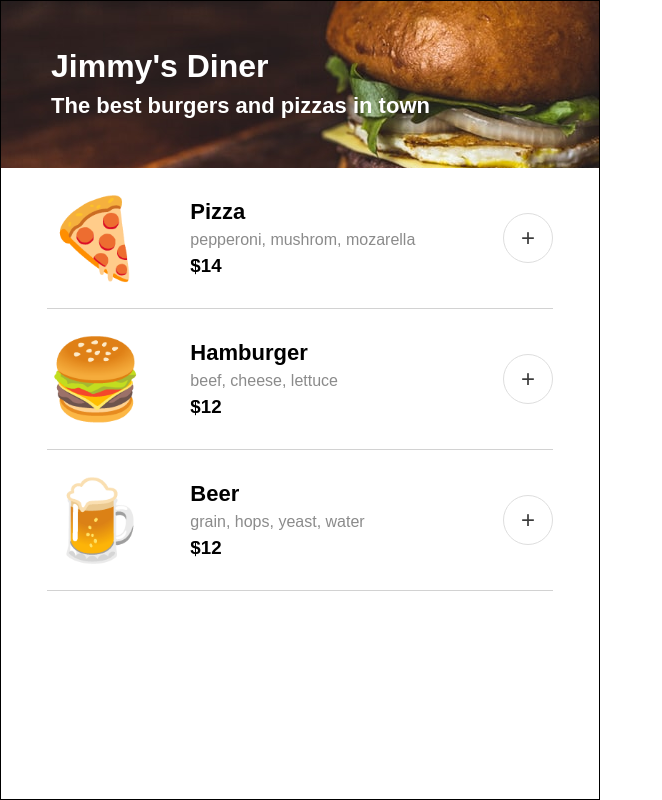
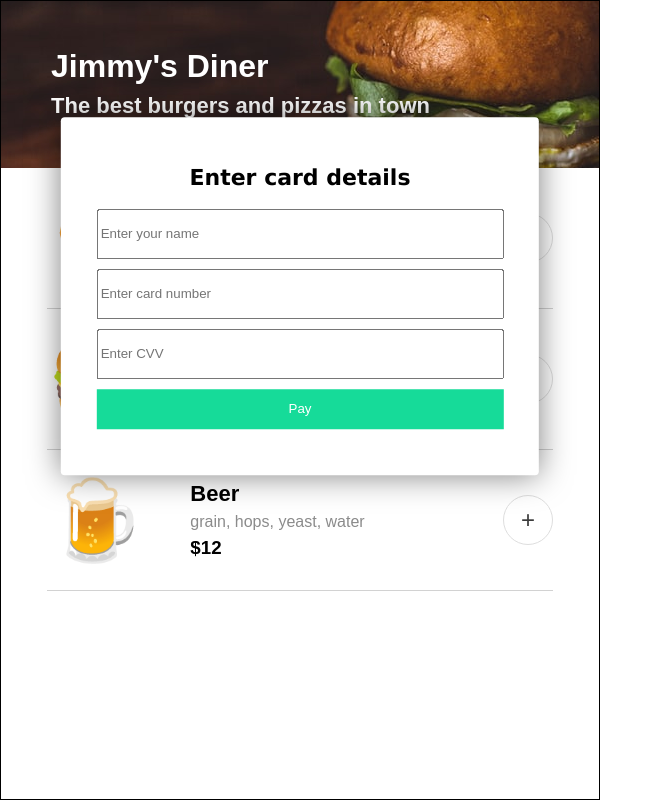
Before and after one commit to tomsamu/scrimba-restaurant-order-app, a website built with Vite: page index.html in a window 1280 px wide. Shown: the whole page, without its empty margins (0-662 px from the left). Built offline with nearby package versions, Linux system fonts and the light colour scheme; a web font is replaced by a local one.

Commit message:
Add payment modal. Next: toggle display none / flex to view.

```diff
--- a/index.css
+++ b/index.css
@@ -17,6 +17,7 @@ h2 {
 }
 
 .container {
+    position: relative;
     width: 100%;
     display: flex;
     flex-direction: column;
@@ -152,3 +153,42 @@ header {
     font-family: Verdana, Geneva, Tahoma, sans-serif;
     font-weight: bold;
 }
+
+/* Payment modal */
+
+#payment-modal {
+    display: flex;
+    flex-direction: column;
+    align-items: center;
+    position: absolute;
+    top: 50%;
+    left: 50%;
+    transform: translate(-50%, -50%);
+    padding: 30px 0;
+    width: 80%;
+    background-color: white;
+    filter: drop-shadow(0 0 1rem rgba(0,0,0,0.5));
+    border-radius: 4px;
+
+    /* Cascading */
+    font-family: 'Verdana', sans-serif;
+}
+
+#payment-modal-form {
+    display: flex;
+    flex-direction: column;
+    width: 85%;
+    gap: 10px
+}
+
+#payment-modal-form input {
+    height: 50px;
+}
+
+#payment-modal-form button {
+    background-color: #16DB99;
+    color: white;
+    border: none;
+    height: 40px;
+    cursor: pointer;
+};
--- a/index.html
+++ b/index.html
@@ -32,6 +32,15 @@
                 <button class="checkout-submit-btn">Complete Order</button>
             </section>
 
+            <section id="payment-modal">
+                <h2>Enter card details</h2>
+                <form id="payment-modal-form">
+                    <input type="text" name="fullName" id="fullName" placeholder="Enter your name" required>
+                    <input type="tel" id="card-number" name="card-number" placeholder="Enter card number" required>
+                    <input type="tel" id="cvv-number" name="cvv-number" placeholder="Enter CVV" maxlength="3" required>
+                    <button type="submit">Pay</button>
+                </form>
+            </section>
         </div>
 	    <script src="index.js" type="module"></script>
     </body>
```
